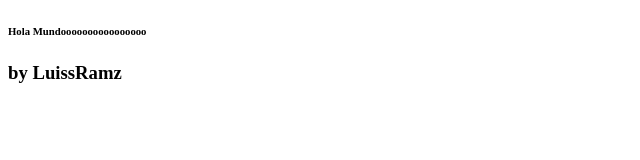
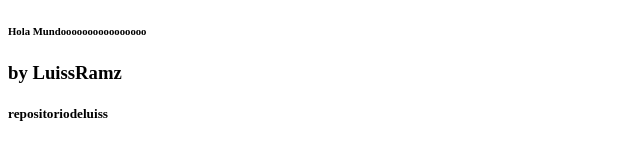
Before and after one commit to LUISS-RAMZ/repositoriodeluiss, a plain HTML site: page index.html in a window 1280 px wide. Shown: the full height of the page, 0-640 px from the left. Drawn offline with Linux system fonts and the light colour scheme.

Commit message:
segundo commit con una tercera linea de codigo

```diff
--- a/index.html
+++ b/index.html
@@ -9,5 +9,6 @@
 <body>
     <h6>Hola Mundoooooooooooooooo</h6>
     <h3>by LuissRamz</h3>
+    <h5>repositoriodeluiss</h5>
 </body>
 </html>
```
